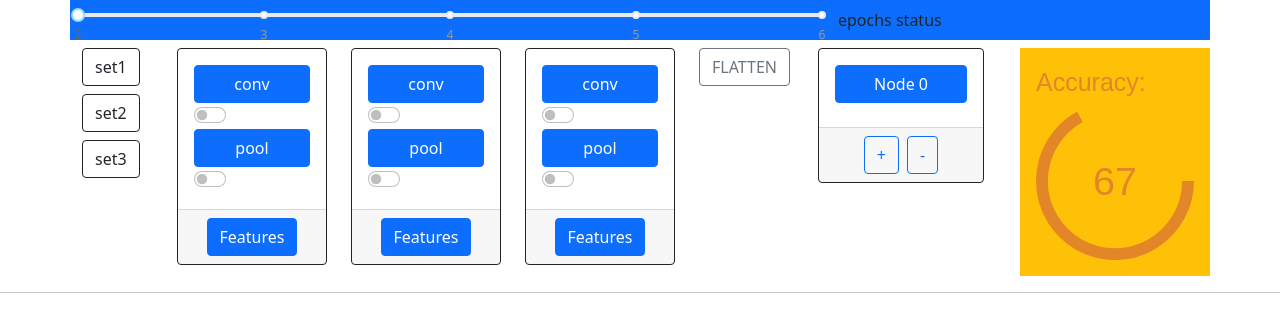
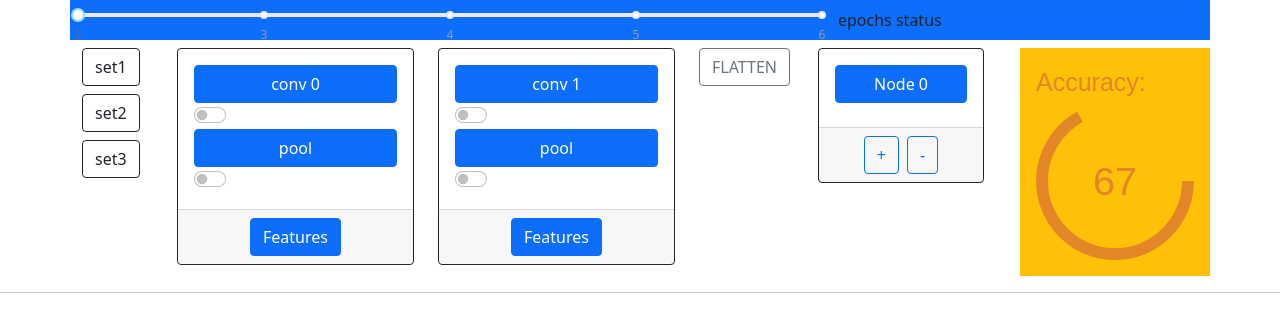
Before and after one commit to Wklej/CNNSIM, a React (Create React App) app: page / in a window 1280 px wide. Shown: the top 332 px of the page. Built offline with nearby package versions, Linux system fonts and the light colour scheme.

Commit message:
Cards extracted to separate component (modal fix)

```diff
--- a/src/Layers/MidLayer.js
+++ b/src/Layers/MidLayer.js
@@ -1,89 +1,75 @@
 import { useState } from "react";
 import LayerModal from "../Modal/LayerModal";
 import Features from "../Modal/Components/Features";
+import LayerCard from "../Modal/Components/LayerCard";
 
 const MidLayer = ({num}) => {
 
-    const [showConv, setConvShow] = useState(false);
-    const [showPool, setPoolShow] = useState(false);
-    const [showFeatures, setShowFeatures] = useState(false);
+    // const [showConv, setConvShow] = useState(false);
+    // const [showPool, setPoolShow] = useState(false);
+    // const [showFeatures, setShowFeatures] = useState(false);
 
-    const handleConvShow = () => setConvShow(true);
-    const handleConvClose = () => setConvShow(false);
-    const handlePoolShow = () => setPoolShow(true);
-    const handlePoolClose = () => setPoolShow(false);
-    const handleFeaturesShow = () => setShowFeatures(true);
-    const handleFeaturesClose = () => setShowFeatures(false);
+    // const handleConvShow = () => setConvShow(true);
+    // const handleConvClose = () => setConvShow(false);
+    // const handlePoolShow = () => setPoolShow(true);
+    // const handlePoolClose = () => setPoolShow(false);
+    // const handleFeaturesShow = () => setShowFeatures(true);
+    // const handleFeaturesClose = () => setShowFeatures(false);
 
-    const handleDisableConv = (e) => {
-        const btnHandler = document.getElementById(e.target.id)
-        btnHandler.disabled = !btnHandler.disabled
-    }
-    const handleDisablePool = (e) => {
-        const btnHandler = document.getElementById(e.target.id)
-        btnHandler.disabled = !btnHandler.disabled
-    }
+    // const handleDisableConv = (e) => {
+    //     const btnHandler = document.getElementById(e.target.id)
+    //     btnHandler.disabled = !btnHandler.disabled
+    // }
+    // const handleDisablePool = (e) => {
+    //     const btnHandler = document.getElementById(e.target.id)
+    //     btnHandler.disabled = !btnHandler.disabled
+    // }
 
     const [showConv2, setConv2Show] = useState(false);
     const handleConv2Show = () => setConv2Show(true);
     const handleConv2Close = () => setConv2Show(false);
 
+    var stateArray = [false, false, false]
+    const [showConvTest, setConvShowTest] = useState(stateArray);
 
     const divs = () => {
         let array = [];
         for (let index = 0; index < num; index++) {
+            // stateArray[index] = true
             array.push(
-                <div className="col">
-                    <div className="card border-dark text-center" >
-                        <div className="card-body">
-                            <ul className="list-group">
-                                <button className="btn btn-primary" onClick={handleConvShow} id={'conv' + index}>conv</button>
-                                <div className="form-check form-switch">
-                                    <input type="checkbox" className="form-check-input" id={'conv' + index} onChange={(e) => handleDisableConv(e)} />
-                                </div>
-                                <LayerModal show={showConv} handleClose={handleConvClose} body={"conv"} id={index} />
-                                <button className="btn btn-primary" onClick={handlePoolShow} id={'pool' + index}>pool</button>
-                                <div className="form-check form-switch">
-                                    <input type="checkbox" className="form-check-input" id={'pool' + index} onChange={(e) => handleDisablePool(e)} />
-                                </div>
-                                <LayerModal show={showPool} handleClose={handlePoolClose} body={'pool'} />
-                            </ul>
-                        </div>
-                        <div className="card-footer">
-                            <button className="btn btn-primary" onClick={handleFeaturesShow} id={'feat' + index}>Features</button>
-                            <Features show={showFeatures} handleClose={handleFeaturesClose} />
-                        </div>
-                    </div>
-                </div>
+                    <LayerCard
+                        id={index}
+                    />
             )
         }
 
 
-        array.push(
-            <div className="col">
-                    <div className="card border-dark text-center" >
-                        <div className="card-body">
-                            <ul className="list-group">
-                                <button className="btn btn-primary" onClick={handleConv2Show} id={'conv' + 9}>conv</button>
-                                <div className="form-check form-switch">
-                                    <input type="checkbox" className="form-check-input" id={'conv' + 9} onChange={(e) => handleDisableConv(e)} />
-                                </div>
-                                <LayerModal show={showConv2} handleClose={handleConv2Close} body={"conv"} id={9} />
-                                <button className="btn btn-primary" onClick={handlePoolShow} id={'pool' + 9}>pool</button>
-                                <div className="form-check form-switch">
-                                    <input type="checkbox" className="form-check-input" id={'pool' + 9} onChange={(e) => handleDisablePool(e)} />
-                                </div>
-                                <LayerModal show={showPool} handleClose={handlePoolClose} body={'pool'} />
-                            </ul>
-                        </div>
-                        <div className="card-footer">
-                            <button className="btn btn-primary" onClick={handleFeaturesShow} id={'feat' + 9}>Features</button>
-                            <Features show={showFeatures} handleClose={handleFeaturesClose} />
-                        </div>
-                    </div>
-                </div>
-        )
+        // array.push(
+        //     <div className="col">
+        //             <div className="card border-dark text-center" >
+        //                 <div className="card-body">
+        //                     <ul className="list-group">
+        //                         <button className="btn btn-primary" onClick={handleConv2Show} id={'conv' + 9}>conv</button>
+        //                         <div className="form-check form-switch">
+        //                             <input type="checkbox" className="form-check-input" id={'conv' + 9} onChange={(e) => handleDisableConv(e)} />
+        //                         </div>
+        //                         <LayerModal show={showConv2} handleClose={handleConv2Close} body={"conv"} id={9} />
+        //                         <button className="btn btn-primary" onClick={handlePoolShow} id={'pool' + 9}>pool</button>
+        //                         <div className="form-check form-switch">
+        //                             <input type="checkbox" className="form-check-input" id={'pool' + 9} onChange={(e) => handleDisablePool(e)} />
+        //                         </div>
+        //                         <LayerModal show={showPool} handleClose={handlePoolClose} body={'pool'} />
+        //                     </ul>
+        //                 </div>
+        //                 <div className="card-footer">
+        //                     <button className="btn btn-primary" onClick={handleFeaturesShow} id={'feat' + 9}>Features</button>
+        //                     <Features show={showFeatures} handleClose={handleFeaturesClose} />
+        //                 </div>
+        //             </div>
+        //         </div>
+        // )
 
+        // {setConvShowTest()}
 
         return array
     }
--- /dev/null
+++ b/src/Modal/Components/LayerCard.js
@@ -0,0 +1,54 @@
+import LayerModal from "../LayerModal";
+import Features from "../Components/Features";
+import { useState } from "react";
+
+const LayerCard = ({id}) => {
+
+    const [showConv, setConvShow] = useState(false);
+    const [showPool, setPoolShow] = useState(false);
+    const [showFeatures, setShowFeatures] = useState(false);
+
+    const handleConvShow = () => setConvShow(true);
+    const handleConvClose = () => setConvShow(false);
+    const handlePoolShow = () => setPoolShow(true);
+    const handlePoolClose = () => setPoolShow(false);
+    const handleFeaturesShow = () => setShowFeatures(true);
+    const handleFeaturesClose = () => setShowFeatures(false);
+
+    const handleDisableConv = (e) => {
+        console.log(e.target)
+        const btnHandler = document.getElementById(e.target.id)
+        btnHandler.disabled = !btnHandler.disabled
+    }
+    const handleDisablePool = (e) => {
+        const btnHandler = document.getElementById(e.target.id)
+        btnHandler.disabled = !btnHandler.disabled
+    }
+
+    return (
+        <div className="col">
+            <div className="card border-dark text-center" >
+                <div className="card-body">
+                    <ul className="list-group">
+                        <button className="btn btn-primary" onClick={handleConvShow} id={id}>conv {id}</button>
+                        <div className="form-check form-switch">
+                            <input type="checkbox" className="form-check-input" id={id} onChange={(e) => handleDisableConv(e)} />
+                        </div>
+                        <LayerModal show={showConv} handleClose={handleConvClose} body={"conv"} id={id} />
+                        <button className="btn btn-primary" onClick={handlePoolShow} id={id}>pool</button>
+                        <div className="form-check form-switch">
+                            <input type="checkbox" className="form-check-input" id={id} onChange={(e) => handleDisablePool(e)} />
+                        </div>
+                        <LayerModal show={showPool} handleClose={handlePoolClose} body={'pool'} />
+                    </ul>
+                </div>
+                <div className="card-footer">
+                    <button className="btn btn-primary" onClick={handleFeaturesShow} id={id}>Features</button>
+                    <Features show={showFeatures} handleClose={handleFeaturesClose} />
+                </div>
+            </div>
+        </div>
+     );
+}
+
+export default LayerCard;
```
